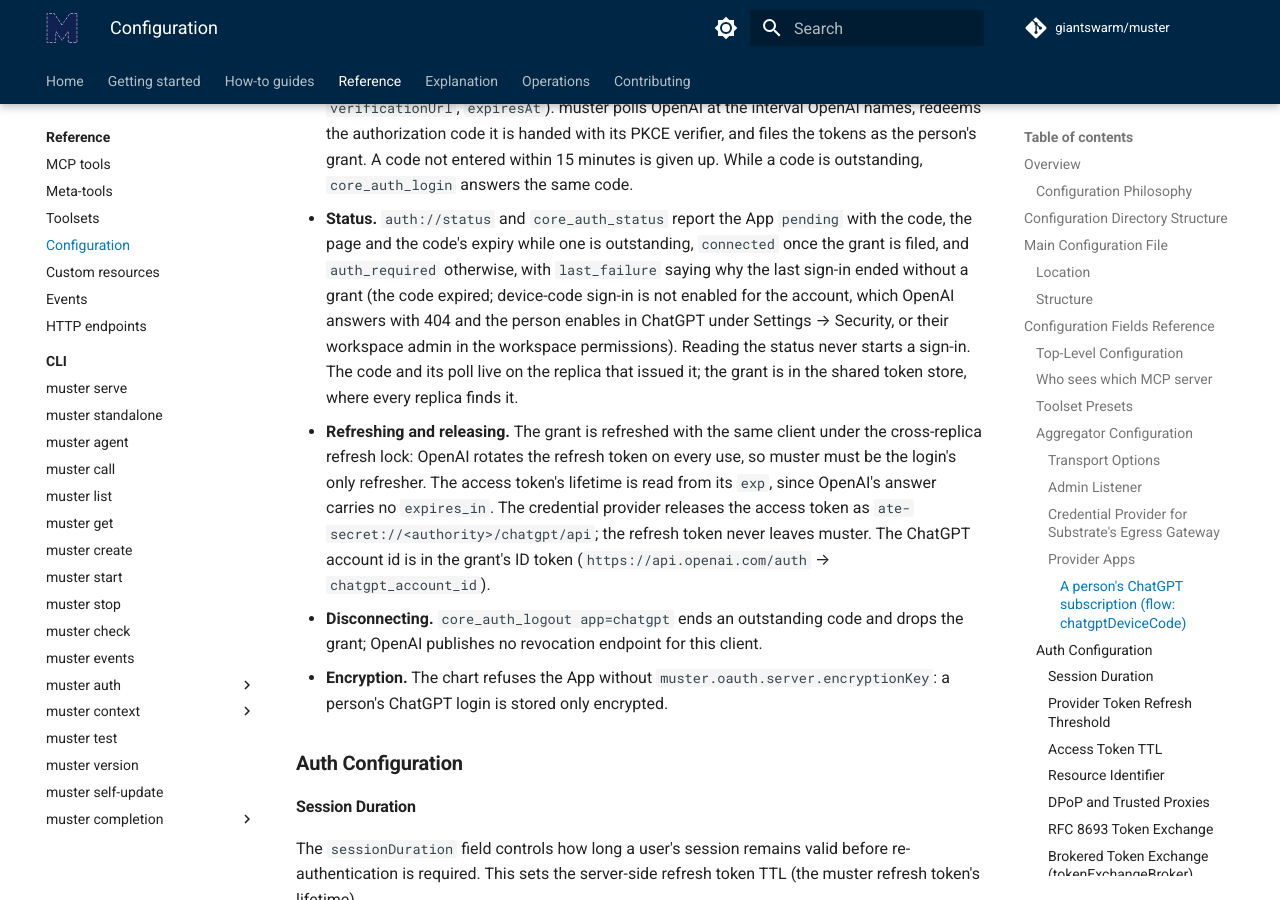
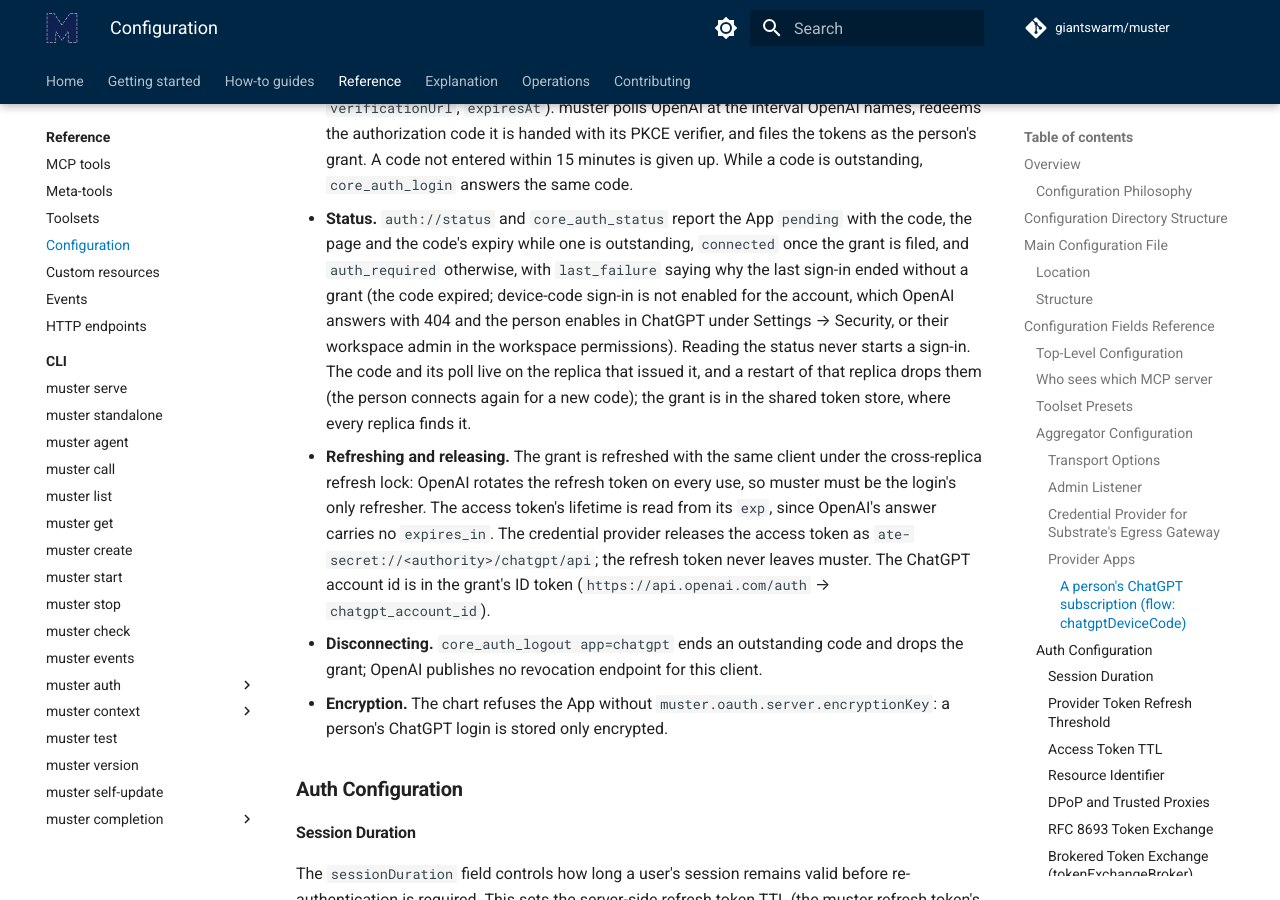
Before and after one commit to giantswarm/muster, an MkDocs documentation site: the page built from docs/reference/configuration.md, in a window 1280 px wide and 900 px high, scrolled down 8551 px. Built offline with MkDocs 1.6.1 and Material for MkDocs 9.7.7, drawn with Linux system fonts in a browser that asks for light colours; comment, search, counter and statistics services are not loaded.

Commit message:
docs: the ChatGPT App in the changelog; a restart drops an outstanding code
Signed-off-by: Timo Derstappen <teemow@gmail.com>

```diff
--- a/docs/reference/configuration.md
+++ b/docs/reference/configuration.md
@@ -314,7 +314,8 @@ codex's browser sign-in, which redirects to a listener on the person's machine.
   without a grant (the code expired; device-code sign-in is not enabled for the account,
   which OpenAI answers with 404 and the person enables in ChatGPT under Settings → Security,
   or their workspace admin in the workspace permissions). Reading the status never starts a
-  sign-in. The code and its poll live on the replica that issued it; the grant is in the
+  sign-in. The code and its poll live on the replica that issued it, and a restart of
+  that replica drops them (the person connects again for a new code); the grant is in the
   shared token store, where every replica finds it.
 - **Refreshing and releasing.** The grant is refreshed with the same client under the
   cross-replica refresh lock: OpenAI rotates the refresh token on every use, so muster must
```
Also changed, not shown: CHANGELOG.md (+2 -0 lines).
